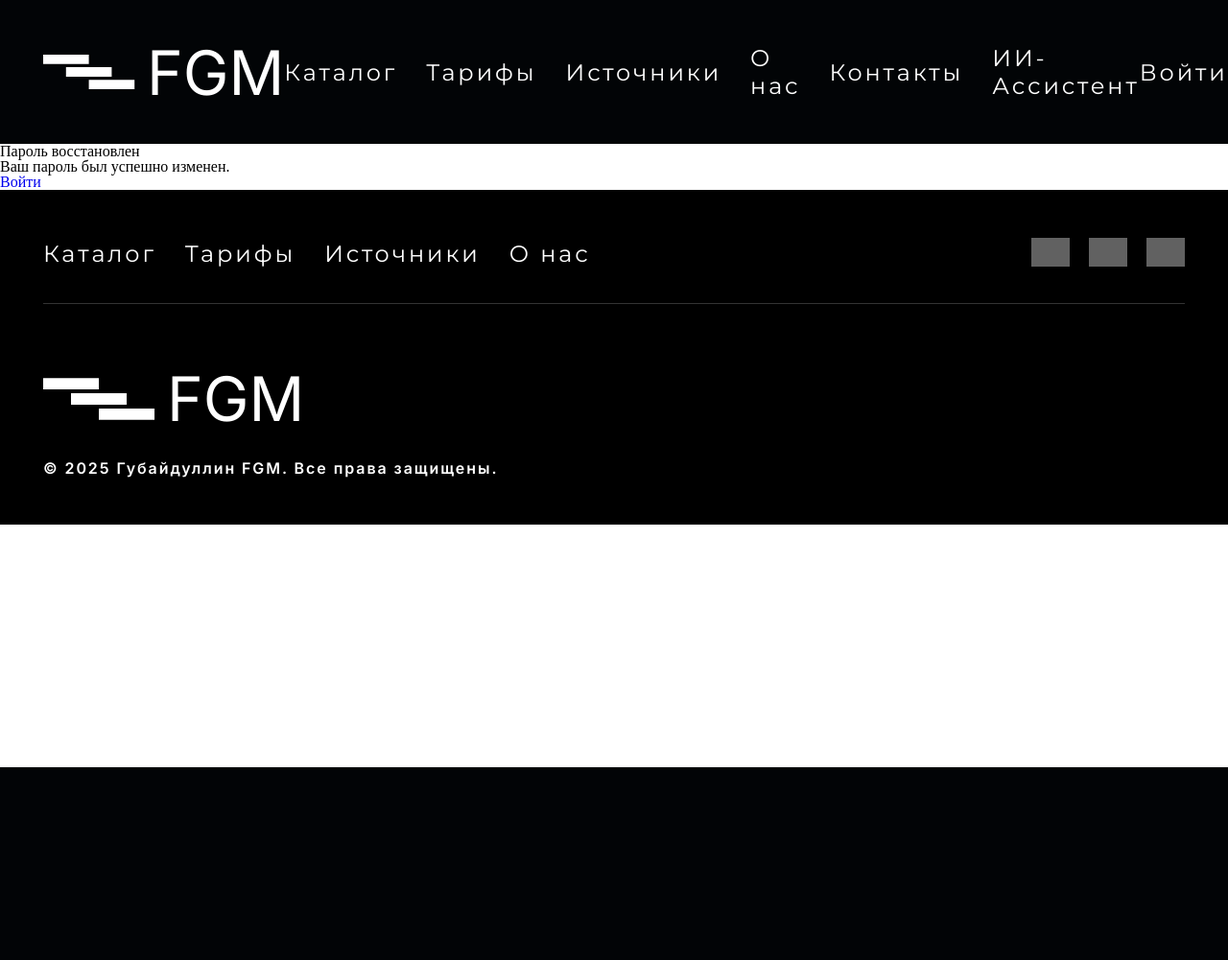
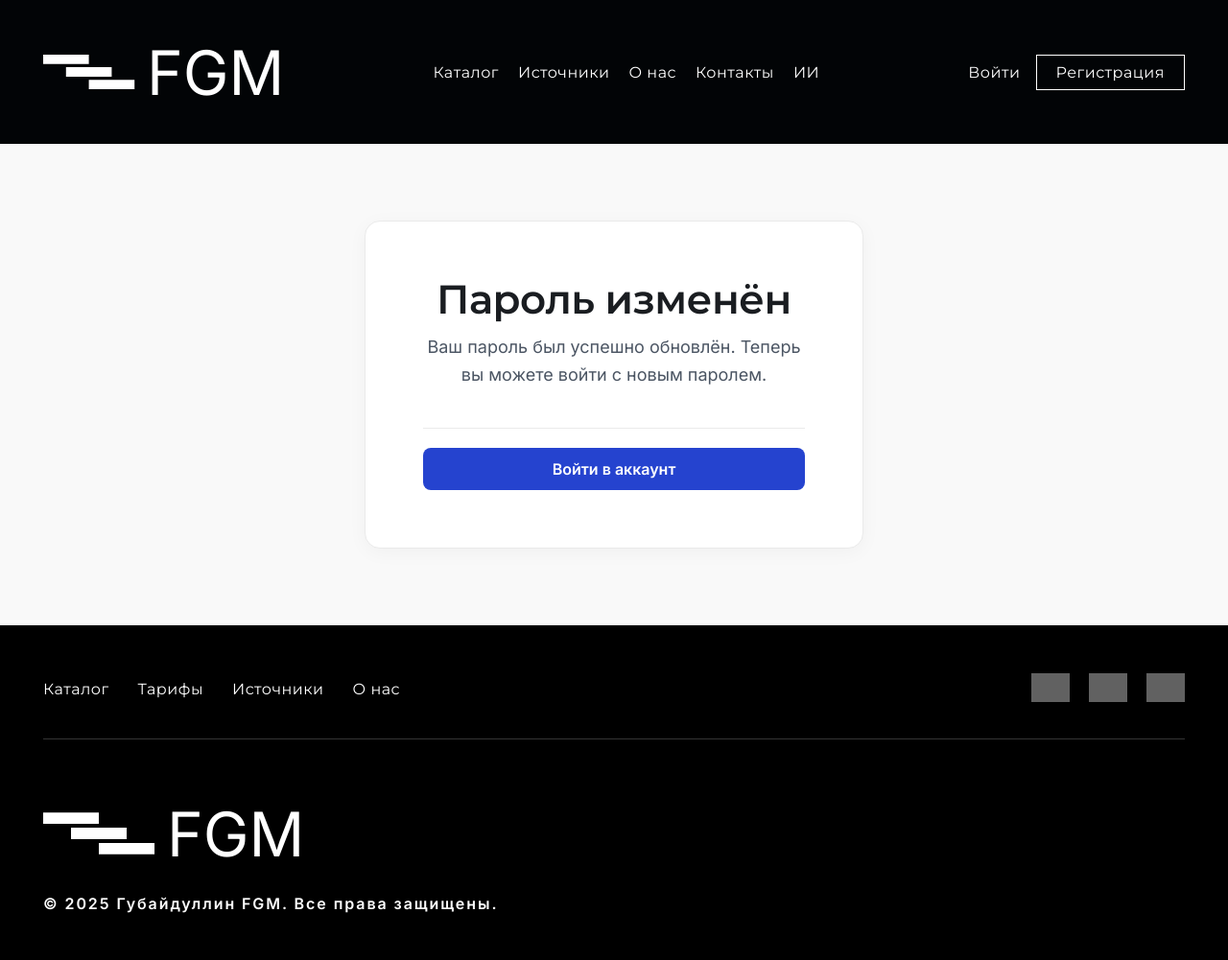
Before and after one commit to gadelgds/Women, a Django app: page /users/password-reset/complete/ in a window 1280 px wide. Shown: the whole page at 96% size. Before the commit the page ends 800 px from the top, so only its background shows below. Run offline with Django 4.2, Linux system fonts and the light colour scheme; some libraries are stand-ins or nearby versions; grey boxes are pictures that could not be loaded.

Commit message:
update new css and recomplex

```diff
--- a/sitewomen/main/static/main/css/style.css
+++ b/sitewomen/main/static/main/css/style.css
@@ -56,7 +56,7 @@ html {
 .navbar {
   display: flex;
   align-items: center;
-  gap: 30px;
+  gap: 20px;
   margin: 0 auto;
 }
 
@@ -65,11 +65,12 @@ html {
   font-family: "Montserrat", Helvetica, sans-serif;
   font-weight: 400;
   color: #ffffff;
-  font-size: 24px;
-  letter-spacing: 2.88px;
+  font-size: 16px;
+  letter-spacing: 0.5px;
   line-height: normal;
   text-decoration: none;
   transition: opacity 0.2s ease;
+  white-space: nowrap;
 }
 
 .navbar .div:hover,
@@ -81,30 +82,34 @@ html {
   font-family: "Montserrat", Helvetica, sans-serif;
   font-weight: 400;
   color: #ffffff;
-  font-size: 24px;
-  letter-spacing: 2.88px;
+  font-size: 16px;
+  letter-spacing: 0.5px;
   line-height: normal;
   text-decoration: none;
-  margin-right: 30px;
+  margin-right: 16px;
+  white-space: nowrap;
 }
 
 .rectangle-2 {
   display: flex;
   align-items: center;
   justify-content: center;
-  width: 224px;
-  height: 53px;
+  width: auto;
+  height: auto;
+  padding: 8px 20px;
   border: 1px solid #ffffff;
+  white-space: nowrap;
 }
 
 .text-wrapper-3 {
   font-family: "Montserrat", Helvetica, sans-serif;
   font-weight: 400;
   color: #ffffff;
-  font-size: 24px;
-  letter-spacing: 2.88px;
+  font-size: 16px;
+  letter-spacing: 0.5px;
   line-height: normal;
   text-decoration: none;
+  white-space: nowrap;
 }
 
 /* ========================================
--- a/sitewomen/main/templatetags/fgm_tags.py
+++ b/sitewomen/main/templatetags/fgm_tags.py
@@ -7,11 +7,10 @@ register = template.Library()
 def show_menu():
     menu = [
         {'title': 'Каталог', 'url_name': 'home'},
-        {'title': 'Тарифы', 'url_name': 'home'},
         {'title': 'Источники', 'url_name': 'sources'},
         {'title': 'О нас', 'url_name': 'about'},
         {'title': 'Контакты', 'url_name': 'contact'},
-        {'title': 'ИИ-Ассистент', 'url_name': 'ai_assistant'},
+        {'title': 'ИИ', 'url_name': 'ai_assistant'},
     ]
     return {'menu': menu}
 
--- a/sitewomen/users/templates/users/password_reset_complete.html
+++ b/sitewomen/users/templates/users/password_reset_complete.html
@@ -1,9 +1,18 @@
 {% extends "base.html" %}
 
 {% block content %}
-<div class="login-form">
-    <h1>Пароль восстановлен</h1>
-    <p>Ваш пароль был успешно изменен.</p>
-    <p><a href="{% url 'users:login' %}">Войти</a></p>
-</div>
+<section class="profile-section">
+    <div class="profile-content" style="max-width: 520px; margin: 0 auto;">
+        <div class="profile-header">
+            <h1>Пароль изменён</h1>
+            <p class="profile-subtitle">Ваш пароль был успешно обновлён. Теперь вы можете войти с новым паролем.</p>
+        </div>
+
+        <div class="profile-form-container">
+            <div class="profile-actions">
+                <a href="{% url 'users:login' %}" class="btn-submit" style="flex: 1; text-align: center; text-decoration: none;">Войти в аккаунт</a>
+            </div>
+        </div>
+    </div>
+</section>
 {% endblock %}
```
Also changed, not shown: sitewomen/main/templates/main/about.html (+0 -10 lines), sitewomen/main/views.py (+0 -10 lines).
